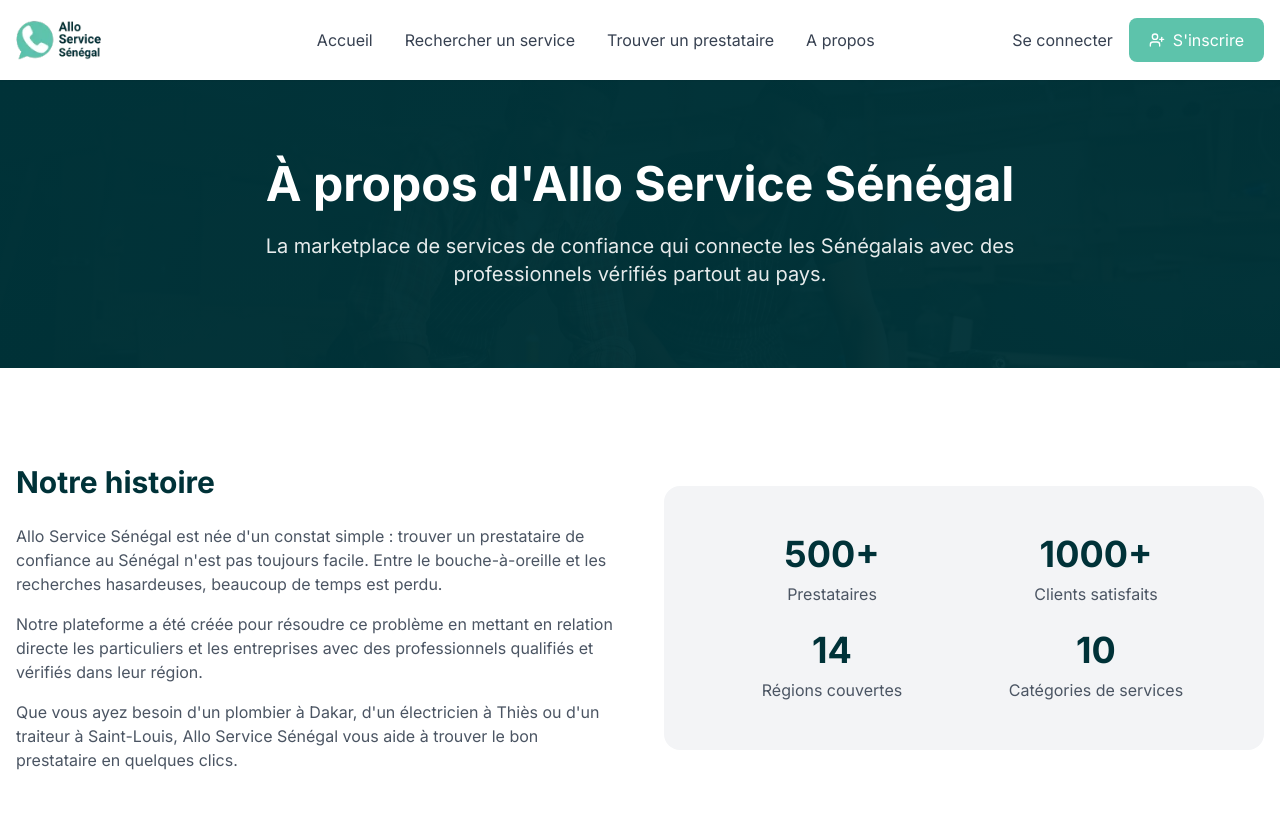
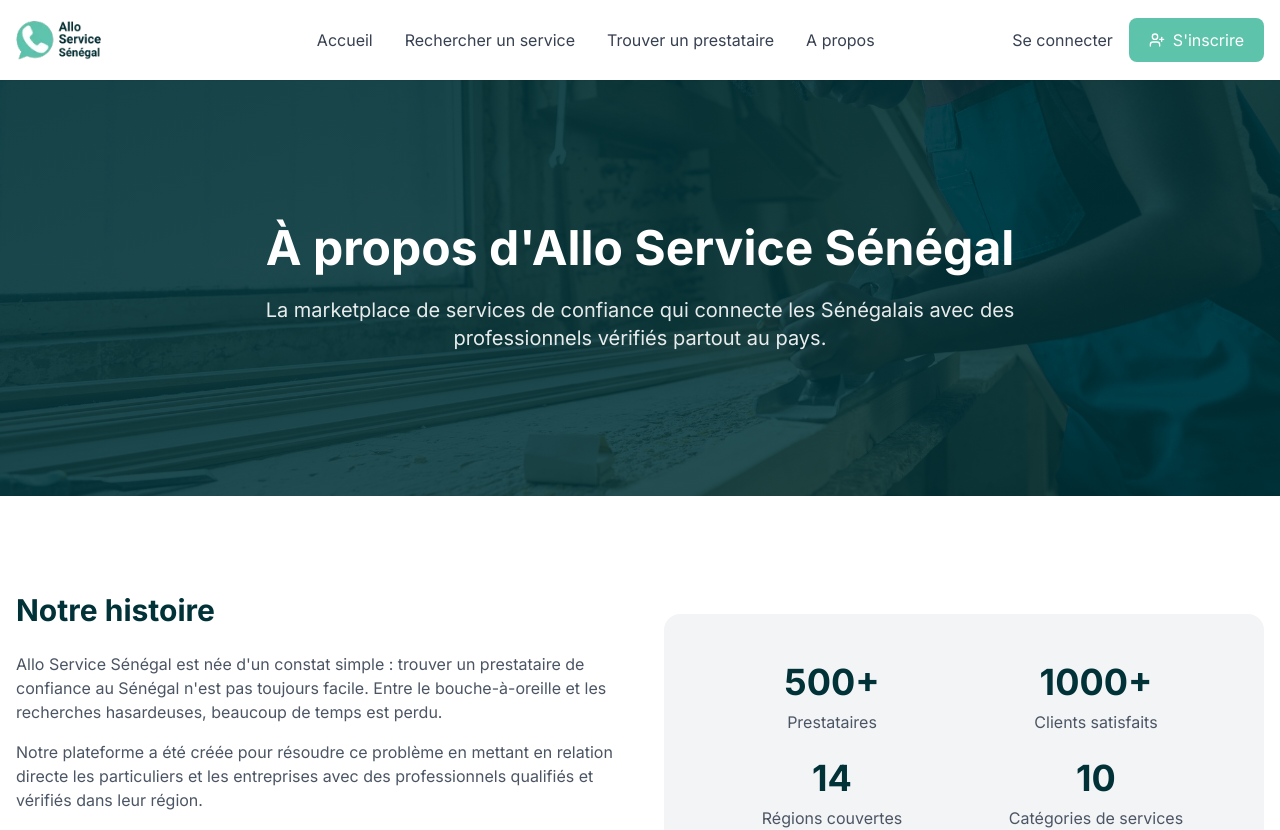
Before and after one commit to Allo-Service-Senegal/allo-website, a Next.js app: page /a-propos in a window 1280 px wide. Shown: the top 830 px of the page. Built offline with nearby package versions, Linux system fonts and the light colour scheme.

Commit message:
Update about page with new background image

```diff
--- a/src/app/a-propos/page.tsx
+++ b/src/app/a-propos/page.tsx
@@ -44,13 +44,13 @@
   return (
     <div className="bg-white">
       {/* Hero avec image de fond */}
-      <section className="relative bg-primary text-white py-20 overflow-hidden">
+      <section className="relative bg-primary text-white py-28 lg:py-36 overflow-hidden">
         {/* Image de fond */}
         <div
-          className="absolute inset-0 bg-cover bg-center opacity-20"
-          style={{ backgroundImage: "url('/images/hero-image.jpg')" }}
+          className="absolute inset-0 bg-cover bg-center opacity-40"
+          style={{ backgroundImage: "url('/images/about-bg.jpg')" }}
         />
-        <div className="absolute inset-0 bg-gradient-to-br from-primary via-primary/90 to-primary/80" />
+        <div className="absolute inset-0 bg-gradient-to-br from-primary/80 via-primary/70 to-primary/60" />
 
         <div className="container mx-auto px-4 relative z-10">
           <div className="max-w-7xl mx-auto">
--- a/src/app/prestataires/page.tsx
+++ b/src/app/prestataires/page.tsx
@@ -324,15 +324,15 @@
     <div className="bg-gray-50 min-h-screen py-8 pb-16">
       <div className="container mx-auto px-4">
         <div className="max-w-7xl mx-auto">
+          {/* Espace Publicitaire */}
+          <div className="mb-8 bg-gradient-to-r from-gray-100 to-gray-200 rounded-xl p-6 text-center border-2 border-dashed border-gray-300">
+            <p className="text-gray-500 text-sm">Espace publicitaire</p>
+          </div>
+
           {/* Header */}
           <div className="mb-8">
             <h1 className="text-3xl font-bold text-primary mb-2">Nos Prestataires</h1>
             <p className="text-gray-600">Trouvez le prestataire idéal pour vos besoins</p>
-          </div>
-
-          {/* Espace Publicitaire */}
-          <div className="mb-8 bg-gradient-to-r from-gray-100 to-gray-200 rounded-xl p-6 text-center border-2 border-dashed border-gray-300">
-            <p className="text-gray-500 text-sm">Espace publicitaire</p>
           </div>
 
           {/* Bouton filtre mobile */}
--- a/src/app/services/page.tsx
+++ b/src/app/services/page.tsx
@@ -337,15 +337,15 @@
     <div className="bg-gray-50 min-h-screen py-8 pb-16">
       <div className="container mx-auto px-4">
         <div className="max-w-7xl mx-auto">
+          {/* Espace Publicitaire */}
+          <div className="mb-8 bg-gradient-to-r from-gray-100 to-gray-200 rounded-xl p-6 text-center border-2 border-dashed border-gray-300">
+            <p className="text-gray-500 text-sm">Espace publicitaire</p>
+          </div>
+
           {/* Header */}
           <div className="mb-8">
             <h1 className="text-3xl font-bold text-primary mb-2">Nos Services</h1>
             <p className="text-gray-600">Trouvez le service dont vous avez besoin</p>
-          </div>
-
-          {/* Espace Publicitaire */}
-          <div className="mb-8 bg-gradient-to-r from-gray-100 to-gray-200 rounded-xl p-6 text-center border-2 border-dashed border-gray-300">
-            <p className="text-gray-500 text-sm">Espace publicitaire</p>
           </div>
 
           {/* Bouton filtre mobile */}
```
Also changed, not shown: public/images/about-bg.jpg (added).
